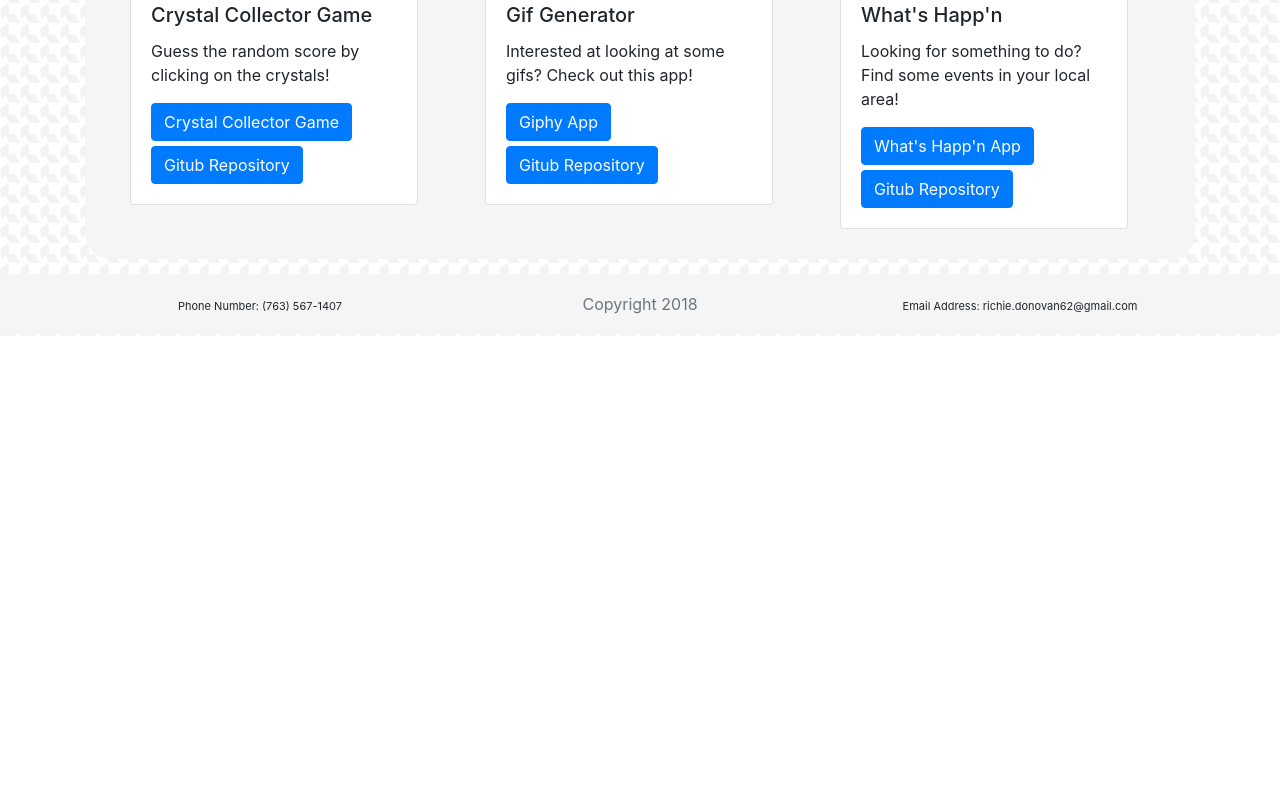
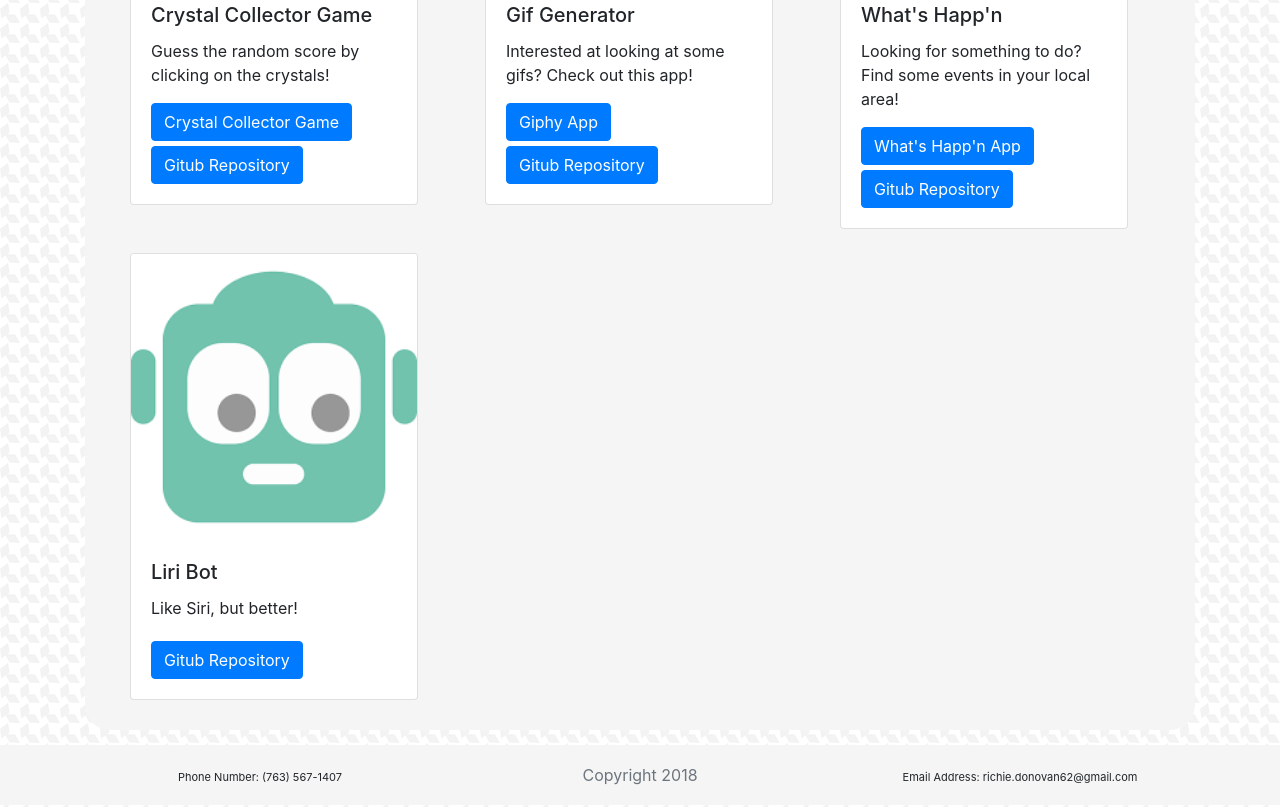
Before and after one commit to RichieD62/Bootstrap-Portfolio, a plain HTML site: page portfolio.html in a window 1280 px wide. Shown: the part 1017-1824 px from the top of the page. Before the commit the page ends 1353 px from the top, so only its background shows below. Drawn offline with nearby package versions, Linux system fonts and the light colour scheme.

Commit message:
added liri bot

```diff
--- a/portfolio.html
+++ b/portfolio.html
@@ -155,6 +155,27 @@
                         </div>
                     </div>
                 </div>
+
+                    <div class="row">
+                        <div class="col-md-12">
+                            &nbsp;
+                        </div>
+                    </div>
+
+                <!--Liri Bot-->
+                <div class="row">
+                    <div class="col-md-4">
+                        <div class="card" style="width: 18rem;">
+                            <img class="card-img-top" src="assets/images/liri-img.png" alt="Card image cap">
+                            <div class="card-body">
+                                <h5 class="card-title">Liri Bot</h5>
+                                <p class="card-text">Like Siri, but better!</p>
+                                <a id="whatsHapnBottomButton" href="https://github.com/RichieD62/liri-node-app" target="blank" class="btn btn-primary">Gitub Repository</a>
+                            </div>
+                        </div>
+                    </div>
+                </div>
+
             </div>
         </div>
 
```
Also changed, not shown: assets/images/liri-img.png (added).
